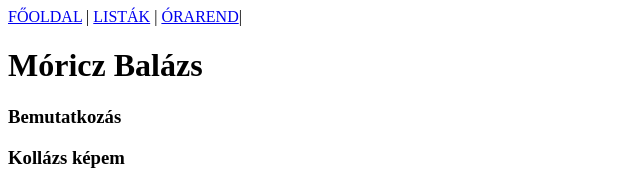
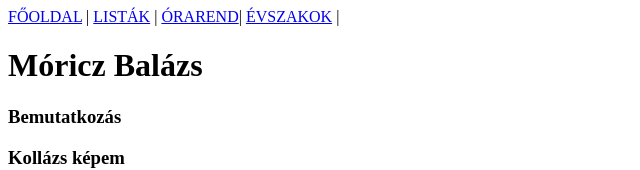
Before and after one commit to balu981/IKT_9.B-1, a plain HTML site: page index.html in a window 1280 px wide. Shown: the top 170 px of the page, without its empty margins (0-640 px from the left). Drawn offline with Linux system fonts and the light colour scheme.

Commit message:
evszakok.html

```diff
--- a/index.html
+++ b/index.html
@@ -10,6 +10,7 @@
         <a href="index.html">FŐOLDAL</a> |
         <a href="listak.html">LISTÁK</a> |
         <a href="órarend.html">ÓRAREND</a>|
+        <a href="evszavak.html">ÉVSZAKOK</a> |
     </nav>
     <h1>Móricz Balázs</h1>
     <h3>Bemutatkozás</h3>
```
